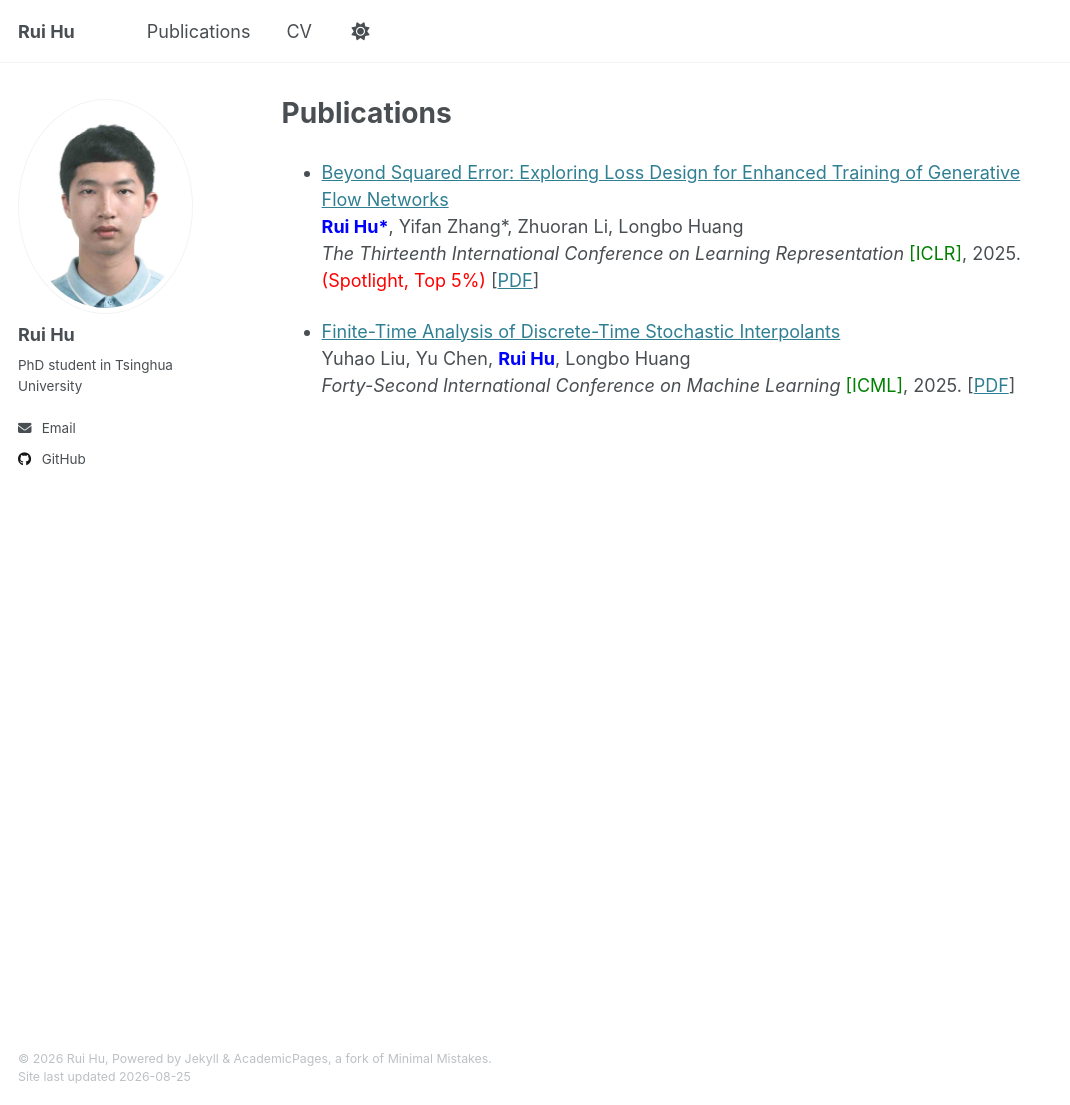
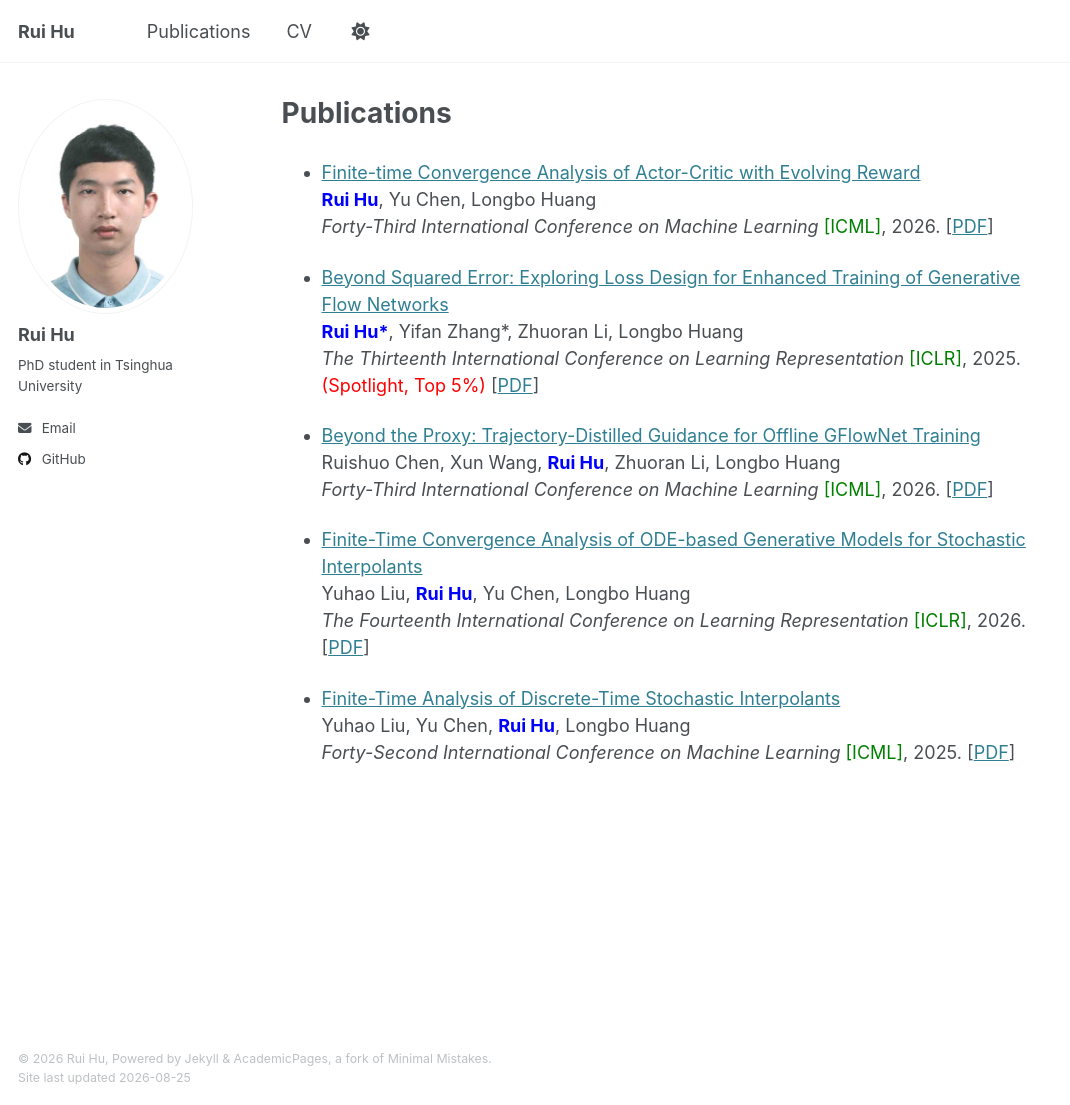
Before and after one commit to streek666/streek666.github.io, a Jekyll site: the page built from _pages/publications.md, in a window 1280 px wide and 1105 px high. Shown: the whole window, without its empty margins (0-1070 px from the left). Built offline with Jekyll 4.4.1, drawn with Linux system fonts in a browser that asks for light colours.

Commit message:
Add files via upload

```diff
--- a/_pages/publications.md
+++ b/_pages/publications.md
@@ -7,10 +7,22 @@ redirect_from:
   - /pub.html
 ---
 
+- [Finite-time Convergence Analysis of Actor-Critic with Evolving Reward](https://openreview.net/forum?id=hocdjAEAIm)<br>
+  <b><font color=blue>Rui Hu</font></b>, Yu Chen, Longbo Huang<br>
+  <i>Forty-Third International Conference on Machine Learning</i> <font color=green>[ICML]</font>, 2026. [[PDF](https://streek666.github.io/files/ICML2026finite.pdf)]
+
 - [Beyond Squared Error: Exploring Loss Design for Enhanced Training of Generative Flow Networks](https://openreview.net/forum?id=4NTrco82W0)<br>
   <b><font color=blue>Rui Hu*</font></b>, Yifan Zhang\*, Zhuoran Li, Longbo Huang<br>
   <i>The Thirteenth International Conference on Learning Representation</i> <font color=green>[ICLR]</font>, 2025. <font color=red>(Spotlight, Top 5%)</font> [[PDF](https://streek666.github.io/files/ICLR2025beyond.pdf)]
 
-- [Finite-Time Analysis of Discrete-Time Stochastic Interpolants](https://arxiv.org/abs/2502.09130)<br>
+- [Beyond the Proxy: Trajectory-Distilled Guidance for Offline GFlowNet Training](https://openreview.net/forum?id=xDl2866dmi)<br>
+  Ruishuo Chen, Xun Wang, <b><font color=blue>Rui Hu</font></b>, Zhuoran Li, Longbo Huang<br>
+  <i>Forty-Third International Conference on Machine Learning</i> <font color=green>[ICML]</font>, 2026. [[PDF](https://streek666.github.io/files/ICML2026beyond.pdf)]
+
+- [Finite-Time Convergence Analysis of ODE-based Generative Models for Stochastic Interpolants](https://openreview.net/forum?id=VCStVrq0BZ)<br>
+  Yuhao Liu, <b><font color=blue>Rui Hu</font></b>, Yu Chen, Longbo Huang<br>
+  <i>The Fourteenth International Conference on Learning Representation</i> <font color=green>[ICLR]</font>, 2026. [[PDF](https://streek666.github.io/files/ICLR2026finite.pdf)]
+
+- [Finite-Time Analysis of Discrete-Time Stochastic Interpolants](https://openreview.net/forum?id=V9d9YUXg6s)<br>
   Yuhao Liu, Yu Chen, <b><font color=blue>Rui Hu</font></b>, Longbo Huang<br>
-  <i>Forty-Second International Conference on Machine Learning</i> <font color=green>[ICML]</font>, 2025. [[PDF](https://streek666.github.io/files/ArXiv2025finite.pdf)]
+  <i>Forty-Second International Conference on Machine Learning</i> <font color=green>[ICML]</font>, 2025. [[PDF](https://streek666.github.io/files/ICML2025finite.pdf)]
```
